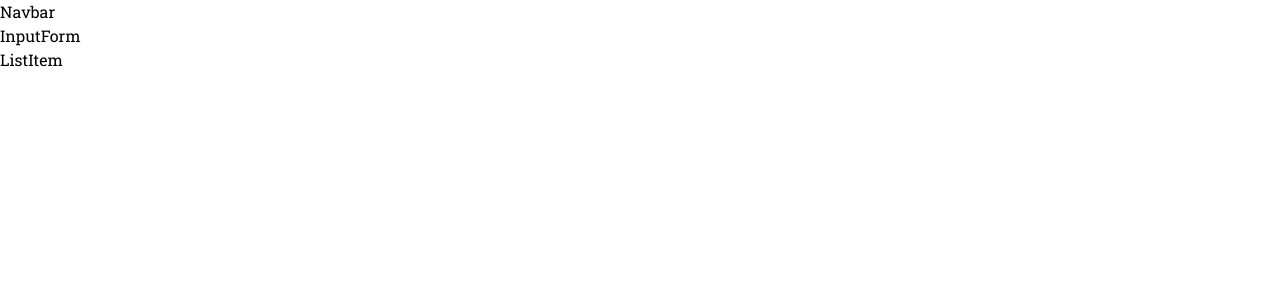
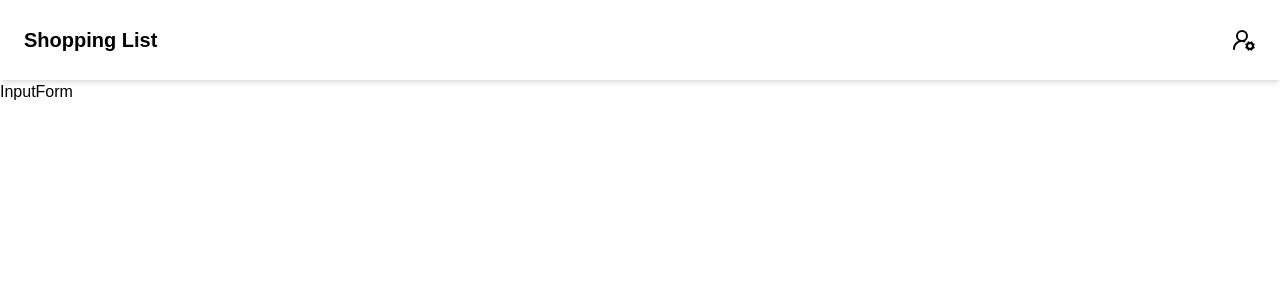
Before and after one commit to abiral-rajbhandari/shoppingList, a React (Vite) app in the folder frontend/: page / in a window 1280 px wide. Shown: the top 300 px of the page. Built offline with nearby package versions, Linux system fonts and the light colour scheme.

Commit message:
feat(ui): Implement structure of navbar

```diff
--- a/frontend/src/components/Navbar.tsx
+++ b/frontend/src/components/Navbar.tsx
@@ -1,7 +1,19 @@
+import { UserRoundCog } from "lucide-react";
+
 function Navbar() {
   return (
-    <div>Navbar</div>
-  )
+    <nav className="sticky top-0 z-50 bg-white shadow-md ">
+      {/* max-width set and margin-x: auto to center content*/}
+      <div className="container mx-auto px-6 h-20 flex justify-between items-center">
+        <a href="/" className="text-xl font-bold hover:text-gray-700">
+          Shopping List
+        </a>
+        <button>
+          <UserRoundCog />
+        </button>
+      </div>
+    </nav>
+  );
 }
 
-export default Navbar
+export default Navbar;
--- a/frontend/src/index.css
+++ b/frontend/src/index.css
@@ -2,7 +2,8 @@
 @import "tailwindcss";
 
 html {
-  font-family: "Roboto Slab", serif;
+  /* font-family: "Roboto Slab", serif; */
+  font-family: sans-serif;
 }
 
 @theme {
@@ -57,3 +58,8 @@ html {
     @apply text-gray-400;
   }
 }
+/* @layer components {
+  .container {
+    @apply px-[10%] m-auto;
+  }
+} */
--- a/frontend/src/pages/Home.tsx
+++ b/frontend/src/pages/Home.tsx
@@ -1,12 +1,14 @@
 import InputForm from "../components/InputForm";
-import ListItem from "../components/ListItem";
+// import ListItem from "../components/ListItem";
 import Navbar from "../components/Navbar";
 function Home() {
   return (
     <>
       <Navbar />
-      <InputForm />
-      <ListItem />
+     <div className="container mx-auto">
+     <InputForm />
+     </div>
+      {/* <ListItem /> */}
     </>
   );
 }
```
